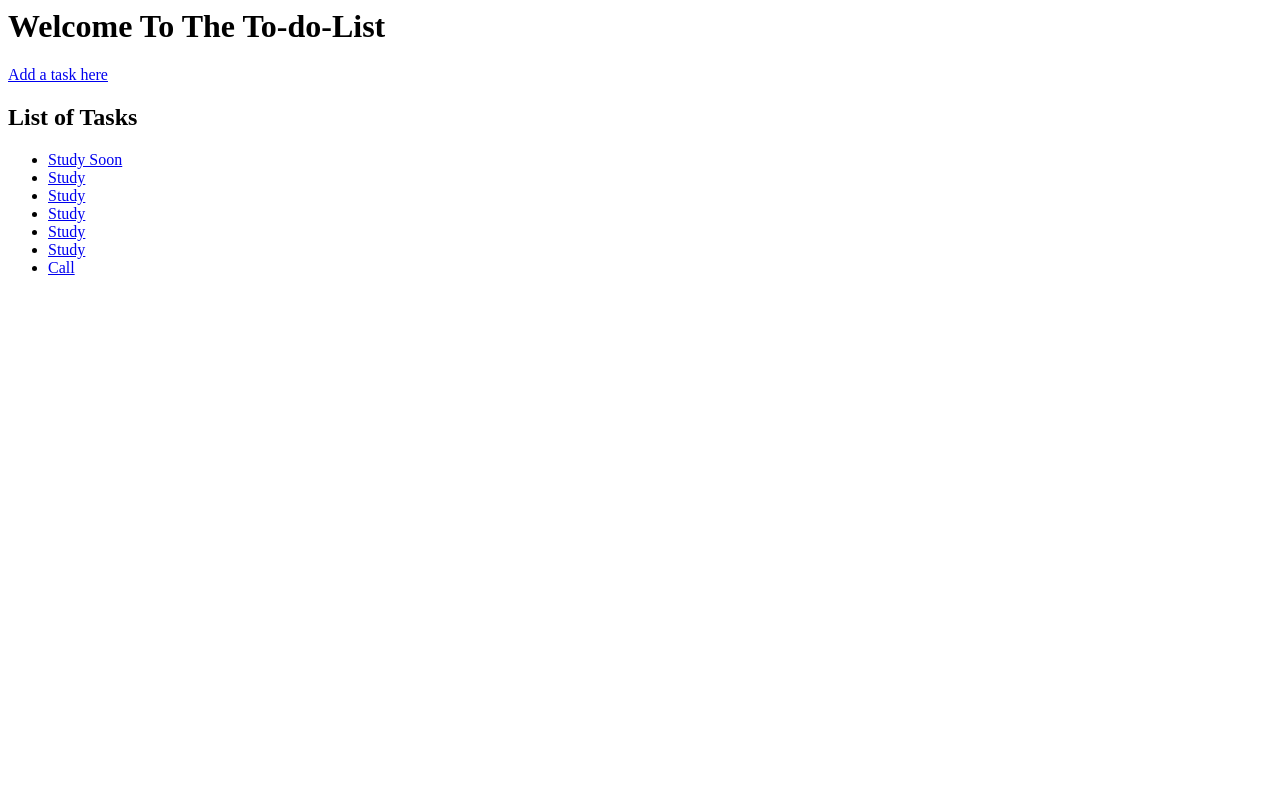
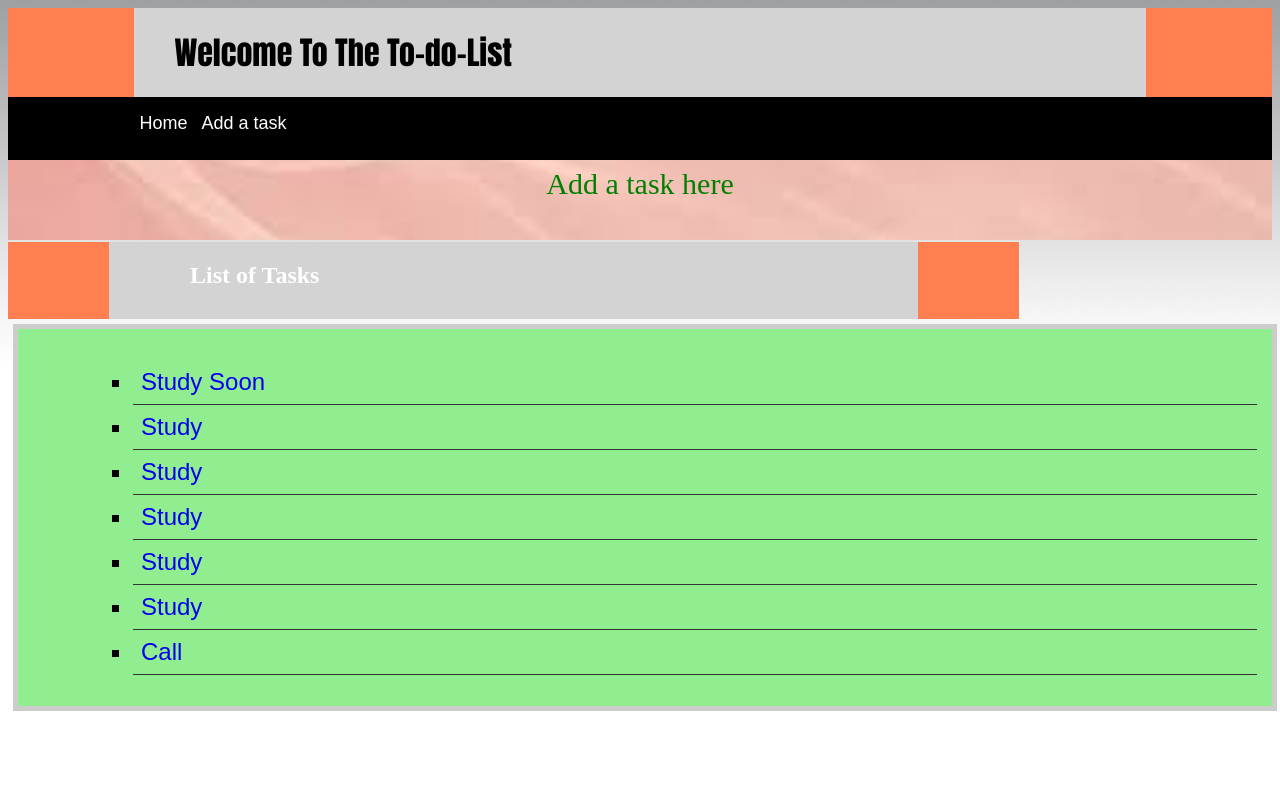
Before and after one commit to skbhagat40/To-Do-List, a Django app: page / in a window 1280 px wide. Run offline with Django 3.2, Linux system fonts and the light colour scheme; data comes from the database, SQL or seed files in the repository.

Commit message:
added basic styling

```diff
--- /dev/null
+++ b/tasks/static/tasks/base.css
@@ -0,0 +1,113 @@
+a{
+	text-decoration: none;
+}
+body{
+	background-image: url("images/main_background.jpg");
+	background-repeat: no-repeat;
+	background-size: 100%;
+	font-family: Imapct;
+}
+h1{
+font-family: Impact;
+margin: auto;
+padding-top: 20px;
+padding-left: 40px;
+padding-bottom: 20px;
+color: black;
+}
+.header{
+	width: 80%;
+	background:lightgrey;
+	margin:auto;
+	margin-bottom: 0px;
+	margin-top: 0px;
+}
+.main-header{
+	background-color: coral;
+	color: #fff;
+}
+.container{
+	width: 80%;
+	margin:auto;
+	overflow: hidden;
+	padding-bottom: 10px;
+	margin-bottom: 0px;
+}
+#navbar{
+	background-color: black;
+	color:blue;
+}
+#navbar ul{
+	padding: 0px;
+	list-style: none;
+}
+#navbar li{
+	display: inline;
+	padding: 5px;
+}
+#navbar a{
+	color: white;
+	text-decoration: none;
+	font-size: 18px;
+	font-family:Arial;
+}
+#showcase{
+	background-image: url('../tasks/images/showcase.jpg'););
+	background-position: center right;
+	min-height: 80px;
+	margin-bottom: 2px;
+	text-align:center;
+	background-repeat: no-repeat;
+	background-size: 100%;
+
+}
+#showcase a{
+	color: #fff;
+	font-size: 30px;
+	line-height: 1.6em;
+	padding-top: 30px;
+	padding-bottom: 5px;
+	color: green;
+	margin-top: 10px;
+}
+#showcase-2{
+	color:
+}
+.sub-header{
+	background-color: coral;
+	color: #fff;
+	float: left;
+	box-sizing: border-box;
+	margin: auto;
+	width: 80%;
+}
+.clr{
+	clear: both;
+}
+.categories{
+	border: 5px #ccc solid;
+	padding: 15px;
+	margin: 5px;
+	color: silver;
+	float: left;
+	box-sizing: border-box;
+	width: 100%;
+color: black;
+background: lightgreen;
+}
+.categories ul{
+	padding: 0;
+	padding-left: 50px;
+	list-style: square;
+	list-style: ;
+	color: black;
+}
+.categories li{
+	padding: 8px;
+	border-bottom: solid 1px #333;
+	font-size: 1.5em;
+	font-family: Arial;
+	color: black;
+	margin-left: 50px;
+	/*list-style-image: url('../images/check.png')*/
+}
--- a/tasks/templates/tasks/detail.html
+++ b/tasks/templates/tasks/detail.html
@@ -1,5 +1,6 @@
 <html>
-<a href = "{% url 'tasks:homepage'%}">Home</a>
+{% include 'tasks/head_navbar.html' %}
+<a class ="sub-header" href = "{% url 'tasks:homepage'%}">Home</a>
 <h1>{{task}}</h1>
 <h2>{{task.Description}}</h2>
 <h2>Due date {{task.DueDate}}</h2>
--- /dev/null
+++ b/tasks/templates/tasks/head_navbar.html
@@ -0,0 +1,20 @@
+{% load staticfiles %}
+<link rel="stylesheet" type="text/css" href="{% static 'tasks/base.css' %}">
+<html>
+<head>
+	<title>To Do List</title>
+<div class="main-header">
+<div class="header">
+<h1>Welcome To The To-do-List</h1>
+</div>
+</div>
+</head>
+<nav id ="navbar">
+	<div class="container">
+		<ul class="list">
+			<li class="list-item"><a href="#">Home</a></li>
+			<li><a href="#">Add a task</a></li>
+		</ul>
+	</div>
+</nav>
+</html>
--- a/tasks/templates/tasks/home.html
+++ b/tasks/templates/tasks/home.html
@@ -1,10 +1,23 @@
 <html>
-<h1>Welcome To The To-do-List</h1>
+{% include 'tasks/head_navbar.html' %}
+<section id = "showcase">
+	<div class="container">
 <a href = "{% url 'tasks:add_task' %}">Add a task here</a>
+</div>
+</section>
+<div class="sub-header">
+<div class="header">
+	<div class="container">
 <h2>List of Tasks</h2>
-<ul>
+</div>
+</div>
+</div>
+<div class="clr"> </div>
+<div class="categories">
+<ul >
 {% for task in all_tasks %}
-<li><a href = " {% url 'tasks:detail' task.id %}">{{task}}</a></li>
+<li class="list-item"><a href = " {% url 'tasks:detail' task.id %}">{{task}}</a></li>
 {% endfor %}
 </ul>
+</div>
 </html>
```
Also changed, not shown: tasks/static/tasks/images/main_background.jpg (added), tasks/static/tasks/images/showcase.jpg (added).
